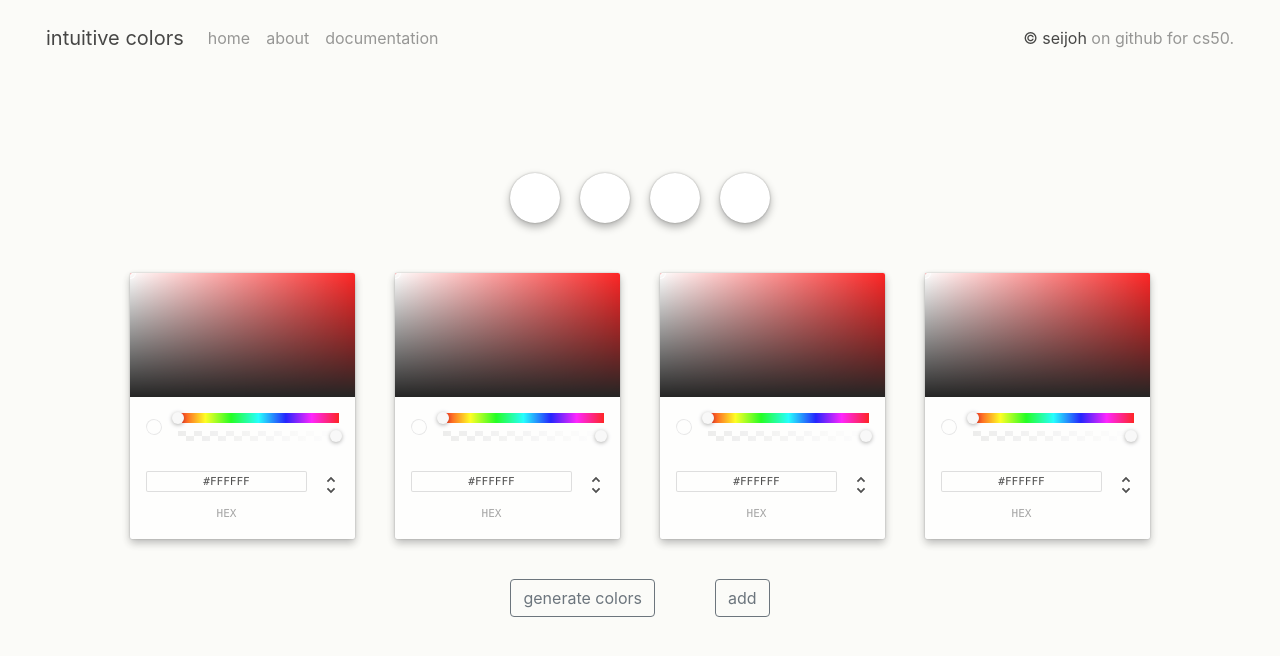
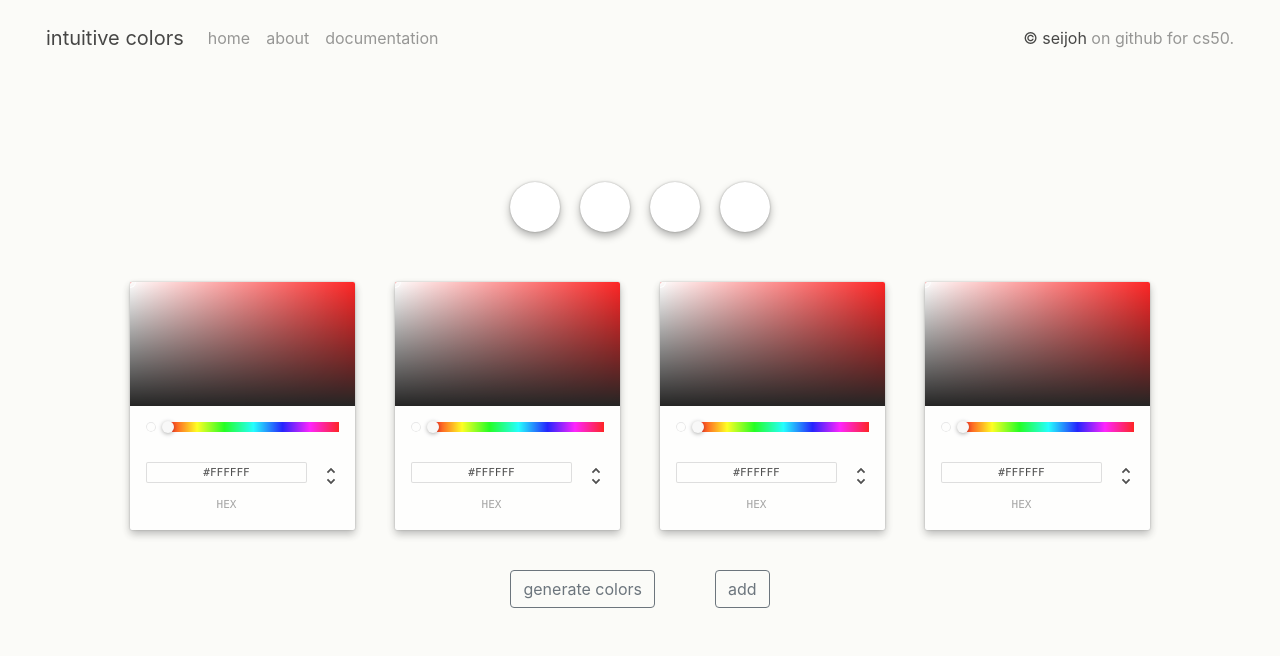
Before and after one commit to qiuriosity/intuitive-colors, a React (Create React App) app: page / in a window 1280 px wide. Shown: the top 656 px of the page. Built offline with nearby package versions, Linux system fonts and the light colour scheme.

Commit message:
disable alpha

```diff
--- a/src/ColorCard.js
+++ b/src/ColorCard.js
@@ -56,6 +56,7 @@ class ColorCard extends React.Component {
                 color = {this.state.background}
                 onChange = {this.handleChange}
                 onChangeComplete = {this.handleChangeComplete}
+                disableAlpha = {true}
             />
         );
     }
```
